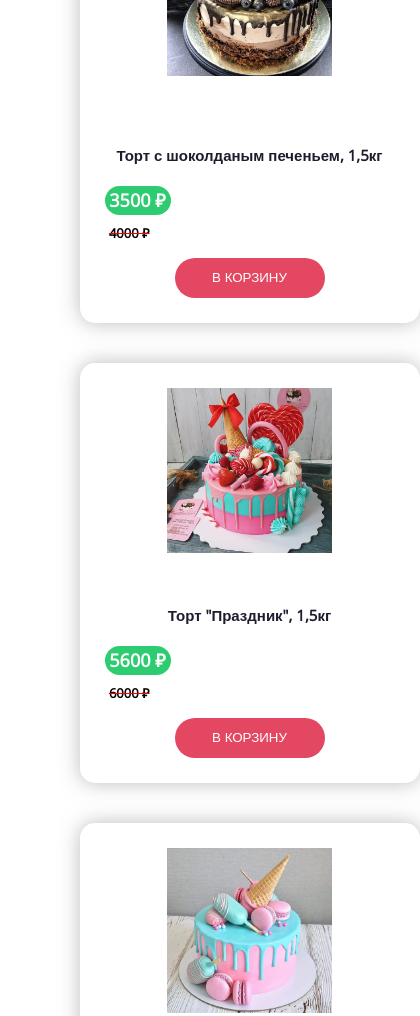
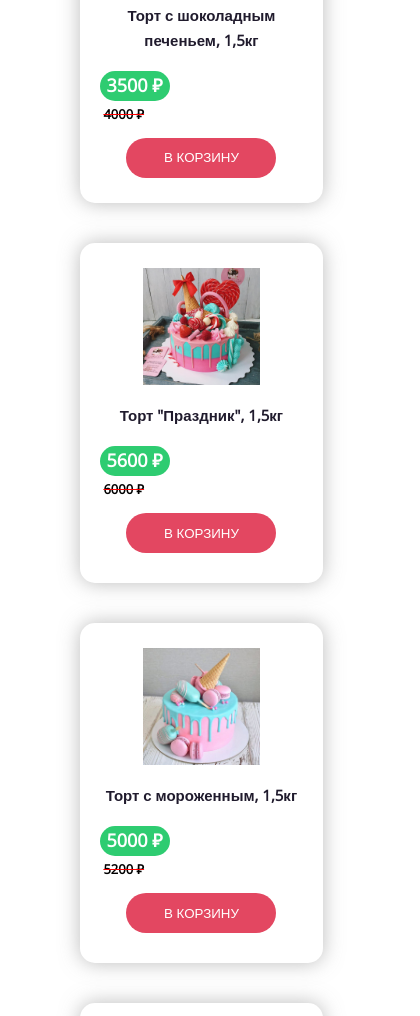
Before and after one commit to S0IG0/HTML_course_paper, a plain HTML site: page tort.html in a window 390 px wide. Shown: the part 1329-2345 px from the top of the page, 420 px wide, since content can reach past the window. Drawn offline with nearby package versions, Linux system fonts and the light colour scheme.

Commit message:
second commit

```diff
--- a/css/choco.css
+++ b/css/choco.css
@@ -782,6 +782,11 @@ p {
     .header_link {
         font-size: 18px;
     }
+
+    .program-container{
+        margin-bottom: 30px;
+    }
+
     .program-container-1 {
         display: flex;
         flex-direction: column;
@@ -791,6 +796,37 @@ p {
         display: flex;
         flex-direction: column;
     }
+    .slider {
+        width: 300px;
+    }
+    .slides img {
+        width: 300px;
+    }
+    .program {
+        height: 360px;
+        width: 90%;
+    }
+    .pr_img{
+        height: 140px;
+    }
+    .pr_price{
+        height: 30px;
+        width: 30%;
+        margin-left: 15px;
+    }
+
+    .pr_med_1{
+        height: 340px;
+    }
+
+    #btn2:checked~.slider-inner .slides {
+        transform: translate(-300px);
+    }
+
+    #btn3:checked~.slider-inner .slides {
+        transform: translate(-600px);
+    }
+
 }
 
 /* 320px - 576px */
--- a/css/help.css
+++ b/css/help.css
@@ -1,4 +1,13 @@
+html{
+    /* Для прижатого вниз футера */
+    height: 100%;
+}
+
 body {
+    /* Для прижатого вниз футера */
+    position: relative;
+    min-height: 100%;
+    /* --------------------- */
     font-family: 'Open Sans', sans-serif;
     color: #201b2d;
     font-size: 15px;
@@ -305,6 +314,11 @@ p {
 }
 
 .footer {
+    /* Для прижатого вниз футера */
+    position: absolute;
+    bottom: 0;
+    width: 100%;
+    /* ---------- */
     padding: 33px 0;
     background: #201b2d;
 }
--- a/css/marmelad.css
+++ b/css/marmelad.css
@@ -505,6 +505,7 @@ p {
 }
 
 .footer {
+
     padding: 33px 0;
     background: #201b2d;
 }
@@ -710,6 +711,10 @@ p {
     .header_link {
         font-size: 18px;
     }
+    .program-container{
+        margin-bottom: 30px;
+    }
+
     .program-container-1 {
         display: flex;
         flex-direction: column;
@@ -719,6 +724,24 @@ p {
         display: flex;
         flex-direction: column;
     }
+    .slider {
+        width: 300px;
+    }
+    .slides img {
+        width: 300px;
+    }
+    .program {
+        height: 360px;
+        width: 90%;
+    }
+    .pr_img{
+        height: 140px;
+    }
+    .pr_price{
+        height: 30px;
+        width: 30%;
+        margin-left: 15px;
+    }
     .skills_rate {
         display: flex;
         flex-direction: column;
@@ -727,8 +750,9 @@ p {
 
     .colomn_1, .colomn_2, .colomn_3 {
         border-radius: 15px;
-        margin: 30px 0 30px 70px;
+        margin: 10px 0;
     }
+
 
 }
 
@@ -737,4 +761,8 @@ p {
     .container {
         width: 90%;
     }
+
+    .container-1 {
+        width: 90%;
+    }
 }
--- a/css/reviews.css
+++ b/css/reviews.css
@@ -1,4 +1,13 @@
+html{
+    /* Для прижатого вниз футера */
+    height: 100%;
+}
+
 body {
+    /* Для прижатого вниз футера */
+    position: relative;
+    min-height: 100%;
+    /* --------------------- */
     font-family: 'Open Sans', sans-serif;
     color: #201b2d;
     font-size: 15px;
@@ -246,6 +255,11 @@ p {
 
 
 .footer {
+    /* Для прижатого вниз футера */
+    position: absolute;
+    bottom: 0;
+    width: 100%;
+    /* ---------- */
     padding: 33px 0;
     background: #201b2d;
 }
@@ -558,4 +572,14 @@ p {
     .container {
         width: 90%;
     }
+    .container-1 {
+        width: 90%;
+    }
+    #btn2:checked~.slider-inner .slides {
+        transform: translate(-260px);
+    }
+
+    #btn3:checked~.slider-inner .slides {
+        transform: translate(-530px);
+    }
 }
--- a/css/tort.css
+++ b/css/tort.css
@@ -714,6 +714,10 @@ p {
         font-size: 18px;
     }
 
+    .program-container{
+        margin-bottom: 30px;
+    }
+
     .program-container-1 {
         display: flex;
         flex-direction: column;
@@ -722,6 +726,37 @@ p {
     .program-container-2 {
         display: flex;
         flex-direction: column;
+    }
+    .slider {
+        width: 300px;
+    }
+    .slides img {
+        width: 300px;
+    }
+    .program {
+        height: 360px;
+        width: 90%;
+    }
+    .pr_img{
+        height: 140px;
+    }
+    .pr_price{
+        height: 30px;
+        width: 30%;
+        margin-left: 15px;
+    }
+    .pr_price_out {
+        width: 25%;
+        margin-left: 10px;
+    }
+
+    .pr_intro{
+        width: 90%;
+        margin: 0 auto;
+    }
+
+    .pr_med_1 {
+        height: 340px;
     }
 
 }
--- a/tort.html
+++ b/tort.html
@@ -90,7 +90,7 @@
 						</div>
 						<div class="pr_intro">
 							<p class="program-p-h">
-								Торт с шоколданым печеньем, 1,5кг
+								Торт с шоколадным печеньем, 1,5кг
 							</p>
 						</div>
 						<div class="pr_price">
@@ -101,7 +101,7 @@
 						</div>
 						<button class="pr_button">В КОРЗИНУ</button>
 					</div>
-					<div class="program">
+					<div class="program pr_med_1">
 						<div class="pr_img">
 							<img src="img/t_3.jpg" alt="" class="img-program">
 						</div>
@@ -120,7 +120,7 @@
 					</div>
 				</div>
 				<div class="program-container-2">
-					<div class="program">
+					<div class="program pr_med_1">
 						<div class="pr_img">
 							<img src="img/t_4.jpg" alt="" class="img-program">
 						</div>
@@ -137,7 +137,7 @@
 						</div>
 						<button class="pr_button">В КОРЗИНУ</button>
 					</div>
-					<div class="program">
+					<div class="program pr_med_1">
 						<div class="pr_img">
 							<img src="img/t_5.jpg" alt="" class="img-program">
 						</div>
@@ -154,7 +154,7 @@
 						</div>
 						<button class="pr_button">В КОРЗИНУ</button>
 					</div>
-					<div class="program">
+					<div class="program pr_med_1">
 						<div class="pr_img">
 							<img src="img/t_6.jpg" alt="" class="img-program">
 						</div>
```
Also changed, not shown: choco.html (+1 -1 lines), css/main.css (+9 -0 lines).
